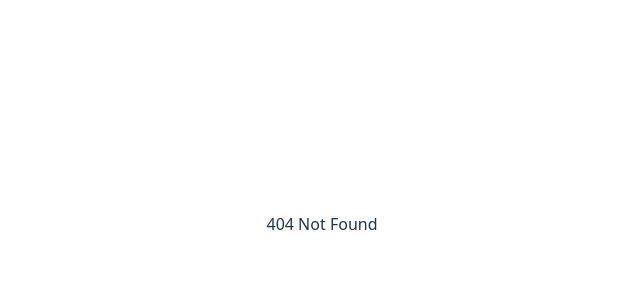
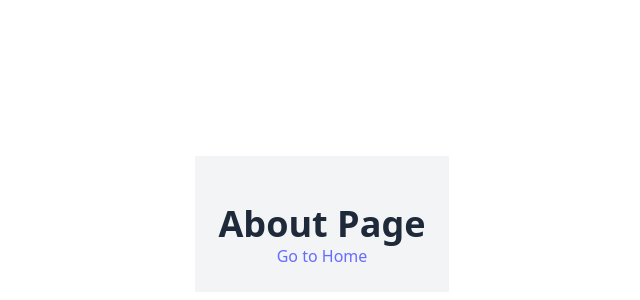
Before and after one commit to schafeld/react-crud-exercise, a React (Vite) app in the folder react-crud-exercise/: page /about in a window 1280 px wide. Before the commit this address had no page. Shown: the part 176-476 px from the top of the page, without its empty margins (318-958 px from the left). Built offline with nearby package versions, Linux system fonts and the light colour scheme.

Commit message:
add routes and router links

```diff
--- a/react-crud-exercise/package.json
+++ b/react-crud-exercise/package.json
@@ -11,9 +11,11 @@
   },
   "dependencies": {
     "@tailwindcss/vite": "^4.1.4",
+    "@types/react-router-dom": "^5.3.3",
     "react": "^19.0.0",
     "react-dom": "^19.0.0",
-    "react-router": "^7.5.1"
+    "react-router": "^7.5.1",
+    "react-router-dom": "^7.5.1"
   },
   "devDependencies": {
     "@eslint/js": "^9.22.0",
--- a/react-crud-exercise/src/App.tsx
+++ b/react-crud-exercise/src/App.tsx
@@ -2,6 +2,7 @@ import { useState, JSX } from 'react';
 import reactLogo from './assets/react.svg';
 import viteLogo from '/vite.svg';
 import './App.css';
+import { Link } from 'react-router';
 
 function App(): JSX.Element {
   const [count, setCount] = useState<number>(0);
@@ -31,6 +32,12 @@ function App(): JSX.Element {
       <p className="mt-6 text-gray-500">
         Click on the Vite and React logos to learn more
       </p>
+      <p className="mt-6 text-gray-500">
+        <Link to="/">Go to Home</Link>
+      </p>
+      <p className="mt-6 text-gray-500">
+        <Link to="/about">Go to About</Link>
+      </p>
     </div>
   );
 }
--- /dev/null
+++ b/react-crud-exercise/src/pages/About.tsx
@@ -0,0 +1,10 @@
+import { Link } from "react-router";
+
+export default function About() {
+  return (
+    <div className="flex flex-col items-center justify-center bg-gray-100 p-6">
+      <h1 className="text-4xl font-bold text-gray-800 mt-6">About Page</h1>
+      <Link to="/">Go to Home</Link>
+    </div>
+  )
+}
--- /dev/null
+++ b/react-crud-exercise/src/pages/Home.tsx
@@ -0,0 +1,11 @@
+import { Link } from "react-router";
+
+export default function Home() {
+  return (
+    <div className="flex flex-col items-center justify-center bg-gray-100 p-6">
+      <h1 className="text-4xl font-bold text-gray-800 mt-6">Home Page</h1>
+      <Link to="/about">About</Link>
+      <Link to="/app">App</Link>
+    </div>
+  )
+}
```
Also changed, not shown: react-crud-exercise/src/main.tsx (+10 -2 lines), 2 other files (tests, documents, lock files or other folders).
